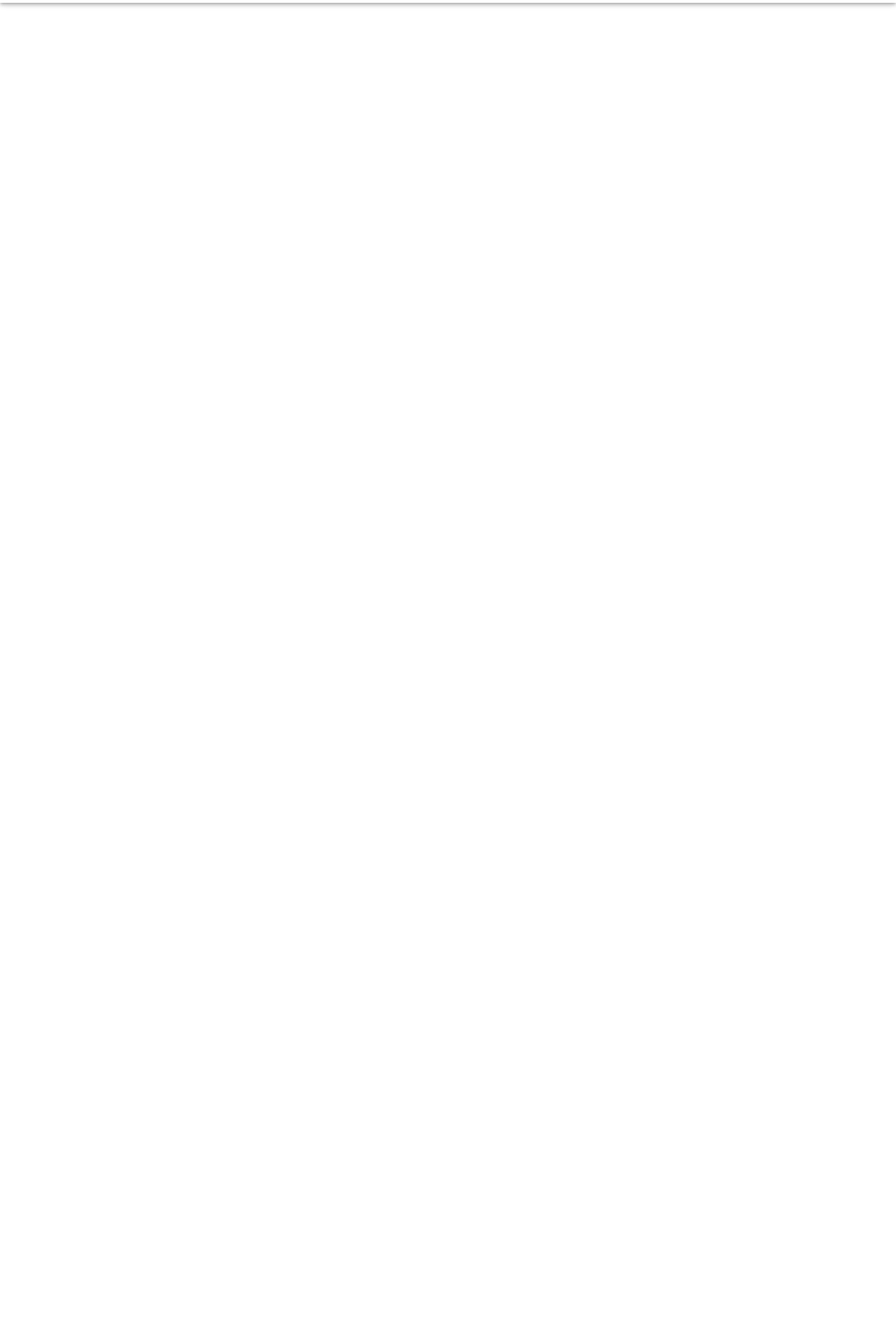
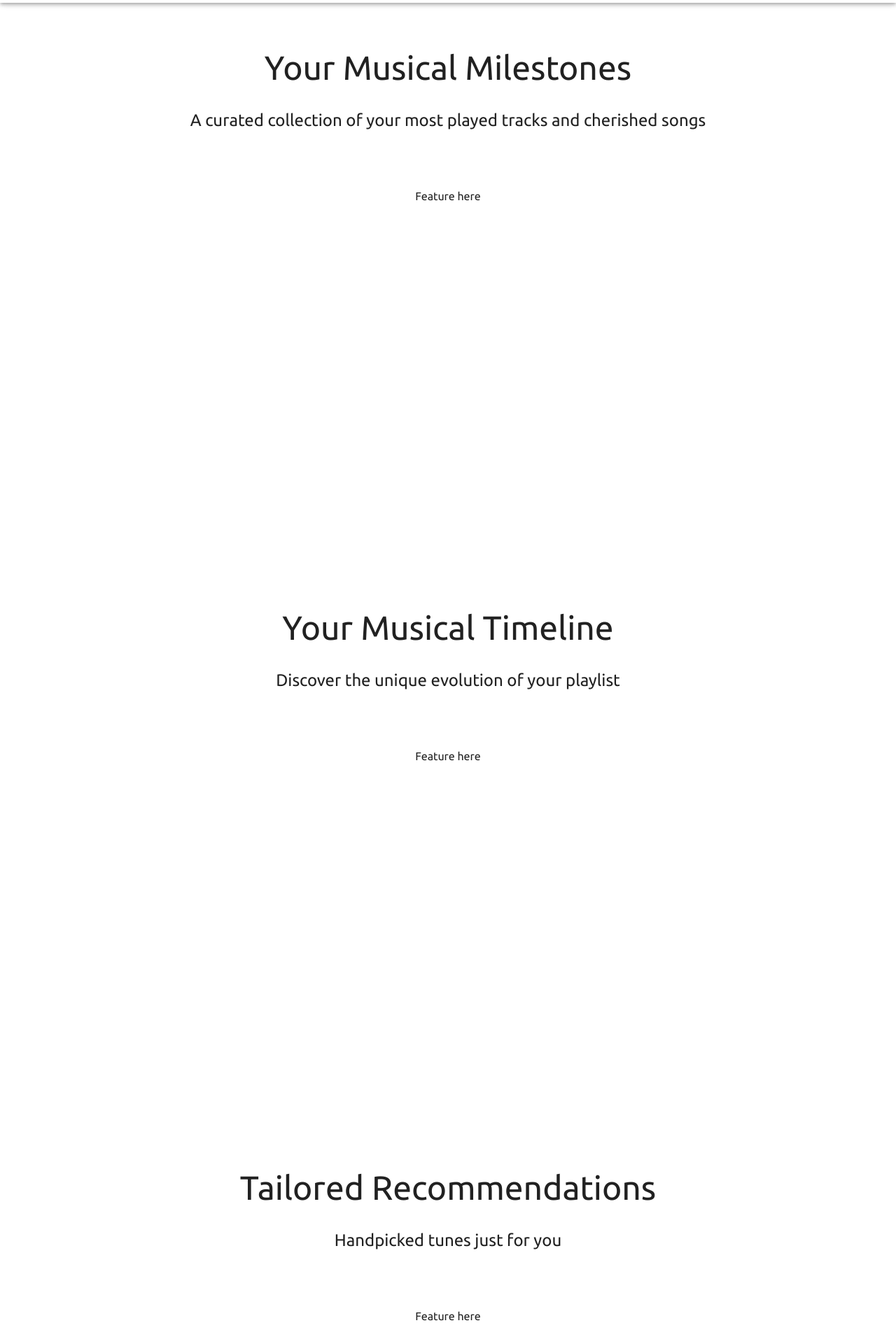
Before and after one commit to kacey152/spotify-hub, a React (Create React App) app in the folder client/: page /analytics in a window 1280 px wide. Shown: the part 60-1980 px from the top of the page at 70% size. Before the commit the page ends 800 px from the top, so only its background shows below. Built offline with nearby package versions, Linux system fonts and the light colour scheme.

Commit message:
added skeleton for analytics

```diff
--- /dev/null
+++ b/client/src/components/AnalyticsFrame.js
@@ -0,0 +1,30 @@
+import { Grid, Typography } from '@mui/material'
+import React from 'react'
+
+
+const AnalyticsFrame = ({title, description}) => {
+    return (
+        <Grid
+            container
+            spacing={4}
+            direction="row"
+            justifyContent="center"
+            alignItems="center"
+            alignContent="center"
+            wrap="wrap"
+        >
+            <Grid item xs={12}>
+                <Typography variant="h3">
+                    {title}
+                </Typography>
+            </Grid>
+            <Grid item xs={12}>
+                <Typography variant="h5">
+                    {description}
+                </Typography>
+            </Grid>
+        </Grid>
+    )
+}
+
+export default AnalyticsFrame
--- /dev/null
+++ b/client/src/components/MusicalMilestones.js
@@ -0,0 +1,31 @@
+import React from 'react'
+import Grid from '@mui/material/Grid'
+import AnalyticsFrame from './AnalyticsFrame'
+import { Container } from '@mui/material'
+
+const MusicalMilestones = () => {
+    let title1 = "Your Musical Milestones"
+    let description1 = "A curated collection of your most played tracks and cherished songs"
+    return (
+        <Container sx={{ pt: "8em", height: '100vh' }}>
+            <Grid
+                container
+                spacing={10}
+                direction="row"
+                justifyContent="center"
+                alignItems="center"
+                alignContent="center"
+                wrap="wrap"
+            >
+                <Grid item xs={12}>
+                    <AnalyticsFrame title={title1} description={description1} />
+                </Grid>
+                <Grid item xs={12}>
+                    <div>Feature here</div>
+                </Grid>
+            </Grid>
+        </Container>
+    )
+}
+
+export default MusicalMilestones
--- /dev/null
+++ b/client/src/components/MusicalRecommendations.js
@@ -0,0 +1,31 @@
+import React from 'react'
+import Grid from '@mui/material/Grid'
+import AnalyticsFrame from './AnalyticsFrame'
+import { Container } from '@mui/material'
+
+const MusicalTimeline = () => {
+    let title1 = "Tailored Recommendations"
+    let description1 = "Handpicked tunes just for you"
+    return (
+        <Container sx={{ pt: "8em", height: '100vh' }}>
+            <Grid
+                container
+                spacing={10}
+                direction="row"
+                justifyContent="center"
+                alignItems="center"
+                alignContent="center"
+                wrap="wrap"
+            >
+                <Grid item xs={12}>
+                    <AnalyticsFrame title={title1} description={description1} />
+                </Grid>
+                <Grid item xs={12}>
+                    <div>Feature here</div>
+                </Grid>
+            </Grid>
+        </Container>
+    )
+}
+
+export default MusicalTimeline
--- /dev/null
+++ b/client/src/components/MusicalTimeline.js
@@ -0,0 +1,31 @@
+import React from 'react'
+import Grid from '@mui/material/Grid'
+import AnalyticsFrame from './AnalyticsFrame'
+import { Container } from '@mui/material'
+
+const MusicalTimeline = () => {
+    let title1 = "Your Musical Timeline"
+    let description1 = "Discover the unique evolution of your playlist"
+    return (
+        <Container sx={{ pt: "8em", height: '100vh' }}>
+            <Grid
+                container
+                spacing={10}
+                direction="row"
+                justifyContent="center"
+                alignItems="center"
+                alignContent="center"
+                wrap="wrap"
+            >
+                <Grid item xs={12}>
+                    <AnalyticsFrame title={title1} description={description1} />
+                </Grid>
+                <Grid item xs={12}>
+                    <div>Feature here</div>
+                </Grid>
+            </Grid>
+        </Container>
+    )
+}
+
+export default MusicalTimeline
--- a/client/src/pages/Analytics.js
+++ b/client/src/pages/Analytics.js
@@ -1,8 +1,17 @@
+import { Container, Typography, Grid } from '@mui/material'
 import React from 'react'
+import MusicalMilestones from '../components/MusicalMilestones'
+import MusicalTimeline from '../components/MusicalTimeline'
+import MusicalRecommendations from '../components/MusicalRecommendations'
 
 const Analytics = () => {
+
   return (
-    <div>Analytics</div>
+    <>
+    <MusicalMilestones />
+    <MusicalTimeline />
+    <MusicalRecommendations />
+    </>
   )
 }
 
```
